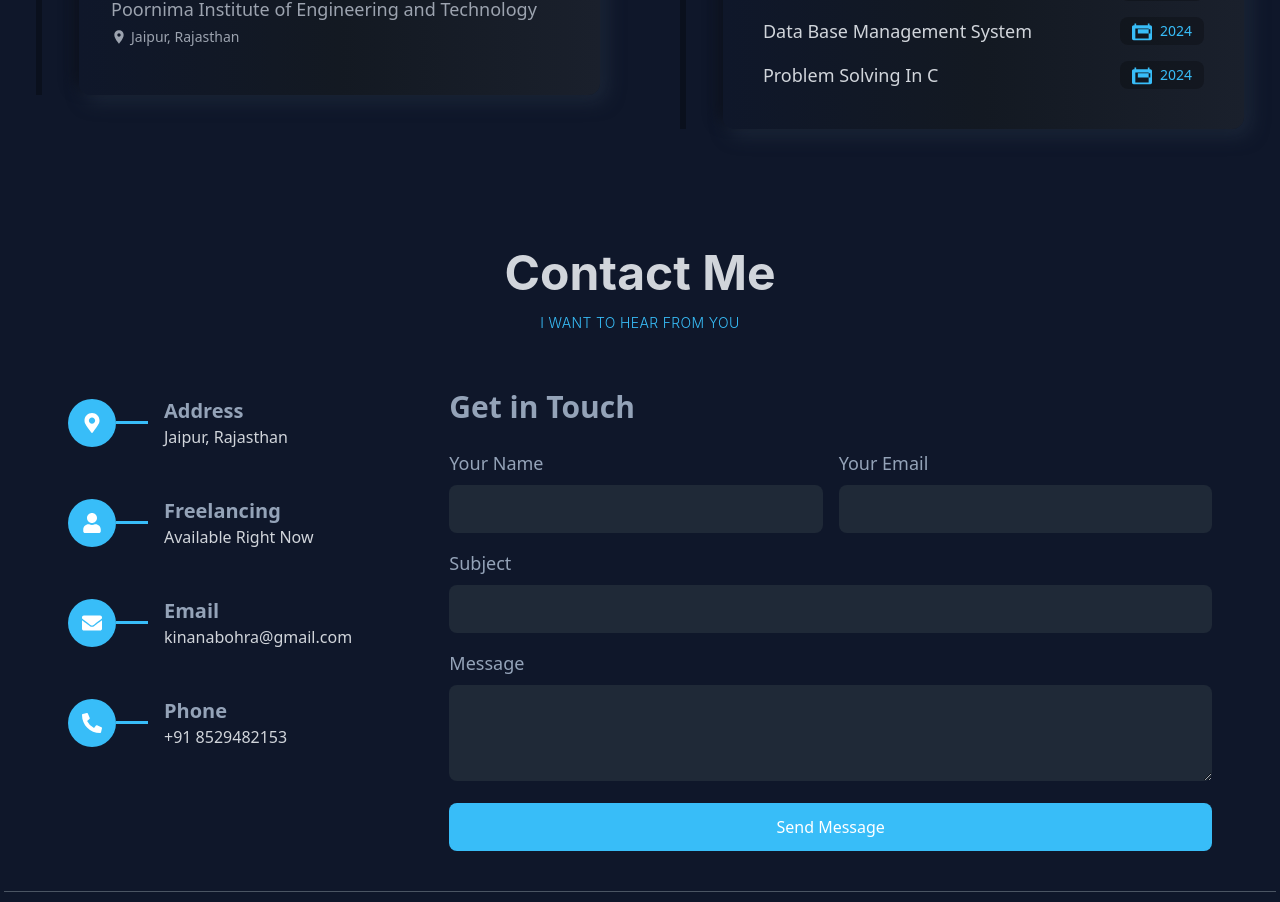
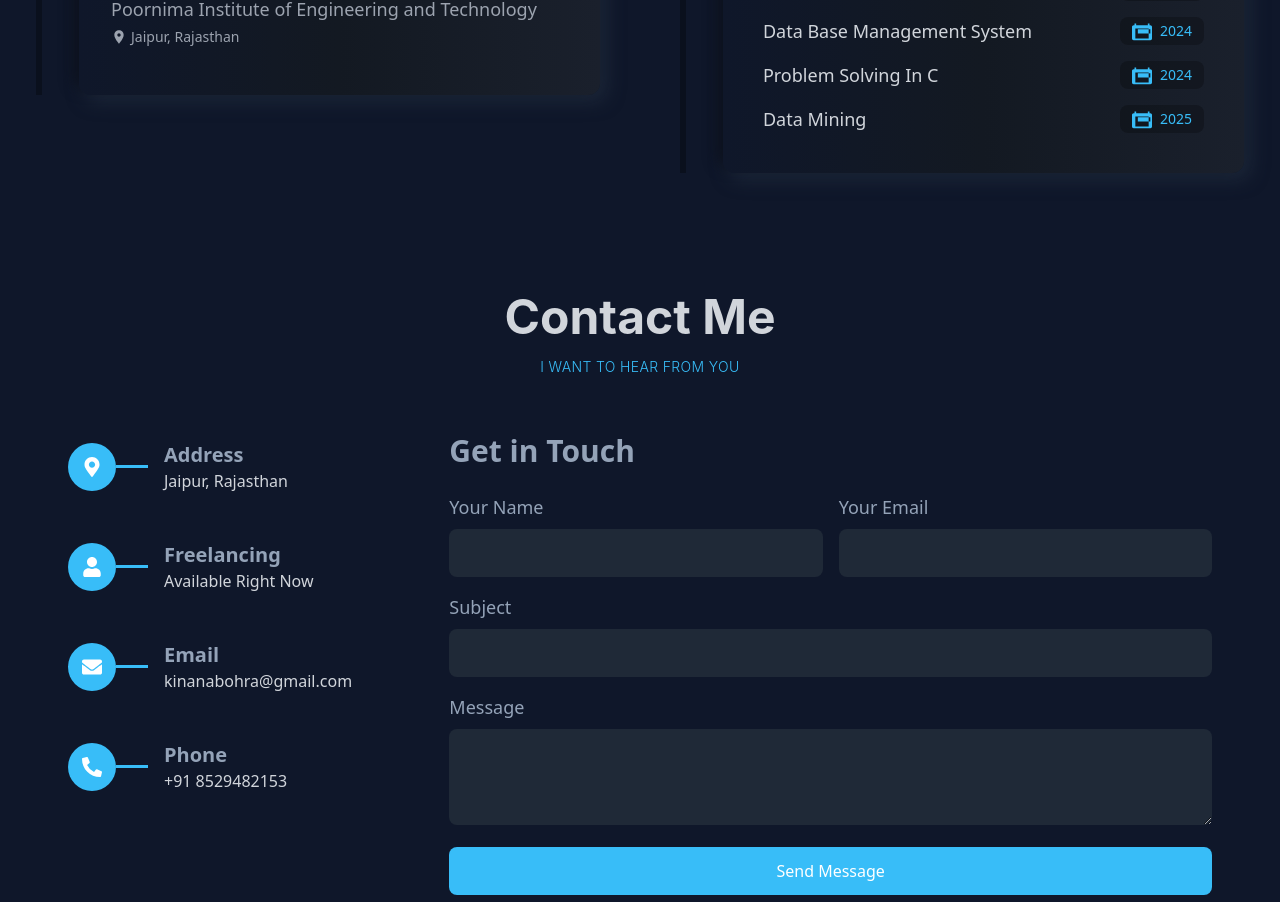
Before and after one commit to kinanabohra/kinana-portfolio, a React (Vite) app: page / in a window 1280 px wide. Shown: the part 4923-5825 px from the top of the page. Built offline with nearby package versions, Linux system fonts and the light colour scheme.

Commit message:
add certificate information

```diff
--- a/src/components/resume/Achievement.jsx
+++ b/src/components/resume/Achievement.jsx
@@ -60,7 +60,6 @@ const Achievement = () => {
               { Name: "Data Base Management System", year: "2024" },
               { Name: "Problem Solving In C", year: "2024" },
               { Name: "Data Mining", year: "2025" }
-
             ]}
 
           />
--- a/src/components/resume/Education.jsx
+++ b/src/components/resume/Education.jsx
@@ -58,7 +58,8 @@ const Education = () => {
             details={[
               { Name: "Operating System Fundamentals", year: "2024" },
               { Name: "Data Base Management System", year: "2024" },
-              { Name: "Problem Solving In C", year: "2024" }
+              { Name: "Problem Solving In C", year: "2024" },
+              { Name: "Data Mining", year: "2025" }
             ]}
 
           />
```
